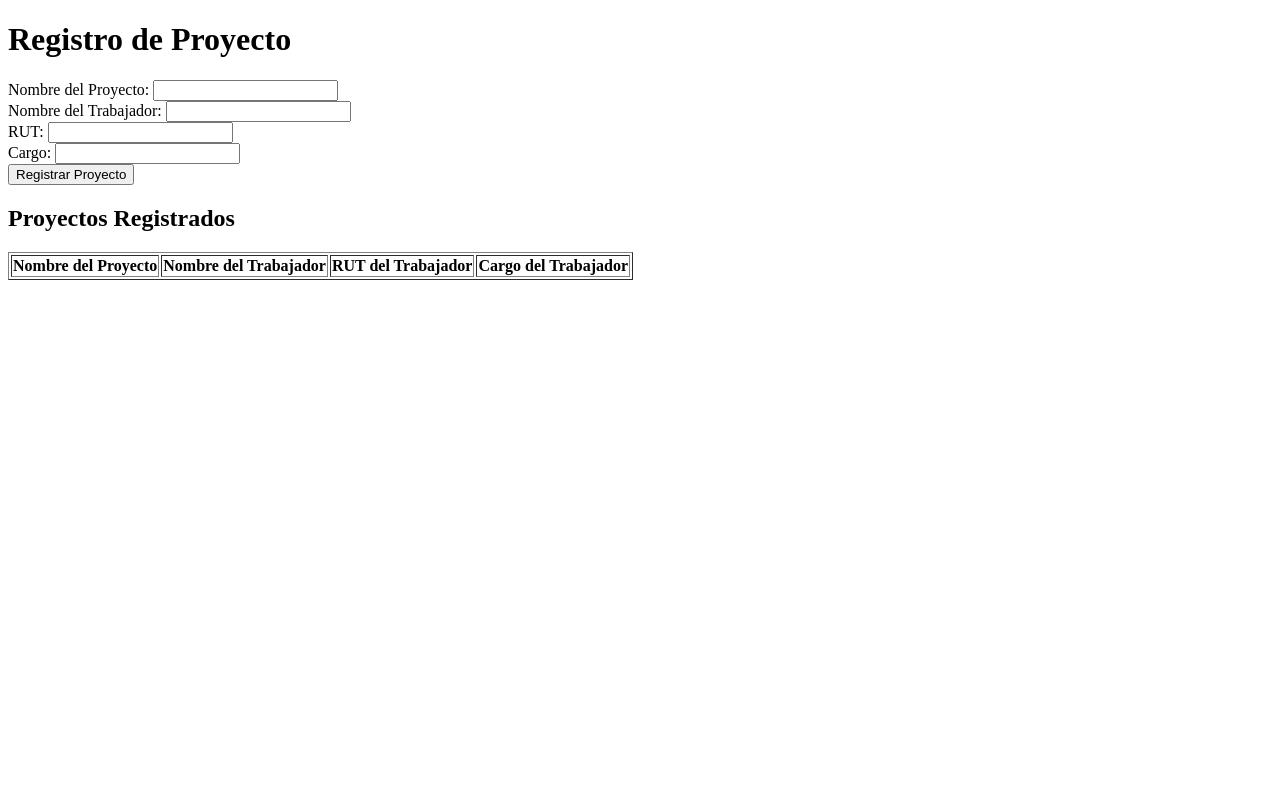
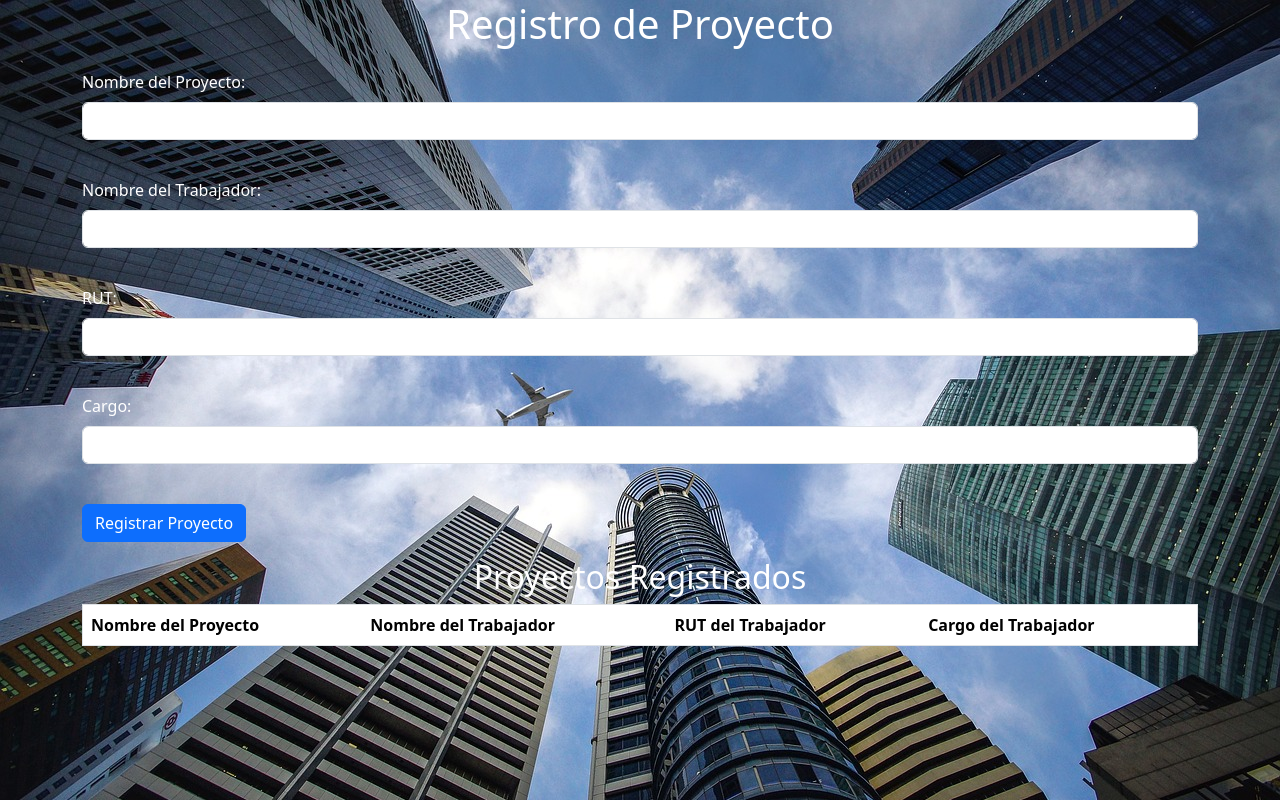
Before and after one commit to walterpacheco/abp-ae1, a plain HTML site: page index.html in a window 1280 px wide. Drawn offline with nearby package versions, Linux system fonts and the light colour scheme.

Commit message:
se realizan ajustes visuales y se incorpora bootstrap v5.3

```diff
--- a/assets/css/style.css
+++ b/assets/css/style.css
@@ -0,0 +1,9 @@
+body{
+    background-image: url('/assets/img/skyscrapers-3184798_1280.jpg');
+}
+h1 , h2,label{
+    text-align: center;
+    margin-top: .875rem;
+    margin-bottom: .9375rem;
+    color: white !important;
+}
--- a/assets/js/main.js
+++ b/assets/js/main.js
@@ -1,18 +1,19 @@
-// main.js
+import { Trabajador } from './trabajador.js';
+import { Proyecto } from './proyecto.js';
 
 // Función para validar que un texto solo contenga letras y espacios
-function validarSoloLetras(texto) {
+export function validarSoloLetras(texto) {
     var regex = /^[a-zA-Z\s]+$/;
     return regex.test(texto);
 }
 
 // Función para validar que un RUT solo contenga números y la letra K
-function validarRut(rut) {
+export function validarRut(rut) {
     var regex = /^[0-9]+[kK]?$/;
     return regex.test(rut);
 }
 
-function registrarProyecto() {
+export function registrarProyecto() {
     var nombreProyecto = document.getElementById('nombreProyecto').value;
     var nombreTrabajador = document.getElementById('nombreTrabajador').value;
     var rutTrabajador = document.getElementById('rutTrabajador').value;
@@ -47,7 +48,7 @@ function registrarProyecto() {
     document.getElementById('formulario-proyecto').reset();
 }
 
-function agregarProyectoATabla(proyecto, trabajador) {
+export function agregarProyectoATabla(proyecto, trabajador) {
     var tabla = document.getElementById('tablaProyectos').getElementsByTagName('tbody')[0];
     var nuevaFila = tabla.insertRow();
 
@@ -58,8 +59,8 @@ function agregarProyectoATabla(proyecto, trabajador) {
 
     celdaProyecto.innerHTML = proyecto.getNombreProyecto(); // Asegúrate de que esta línea llame al método correctamente
     celdaTrabajador.innerHTML = trabajador.getNombre();
-    celdaRut.innerHTML = trabajador.rut;
-    celdaCargo.innerHTML = trabajador.cargo;
+    celdaRut.innerHTML = trabajador.getRut();
+    celdaCargo.innerHTML = trabajador.getCargo();
 }
 
 document.addEventListener('DOMContentLoaded', () => {
--- a/assets/js/proyecto.js
+++ b/assets/js/proyecto.js
@@ -1,7 +1,6 @@
-// proyecto.js
 
 // Función constructora para Proyecto
-function Proyecto(nombreProyecto, trabajadores) {
+export function Proyecto(nombreProyecto, trabajadores) {
     this.nombreProyecto = nombreProyecto;
     this.trabajadores = trabajadores || []; // Array de Trabajadores
 }
--- a/assets/js/trabajador.js
+++ b/assets/js/trabajador.js
@@ -1,7 +1,6 @@
-// trabajador.js
 
 // Función constructora para Trabajador
-function Trabajador(nombre, rut, cargo) {
+export function Trabajador(nombre, rut, cargo) {
     this.nombre = nombre;
     this.rut = rut;
     this.cargo = cargo;
--- a/index.html
+++ b/index.html
@@ -1,25 +1,32 @@
 <!DOCTYPE html>
 <html lang="es">
+
 <head>
-    <meta charset="UTF-8">
+    <meta charset="utf-8">
+    <meta name="viewport" content="width=device-width, initial-scale=1">
+    <link rel="stylesheet" href="/assets/css/style.css">
+    <link href="https://cdn.jsdelivr.net/npm/bootstrap@5.3.3/dist/css/bootstrap.min.css" rel="stylesheet"
+        integrity="sha384-QWTKZyjpPEjISv5WaRU9OFeRpok6YctnYmDr5pNlyT2bRjXh0JMhjY6hW+ALEwIH" crossorigin="anonymous">
     <title>Gestión de Proyectos</title>
 </head>
+
 <body>
+
+    <div class="container">
         <h1>Registro de Proyecto</h1>
         <form id="formulario-proyecto">
-        <label>Nombre del Proyecto:</label>
-        <input type="text" id="nombreProyecto"><br>
-        <label>Nombre del Trabajador:</label>
-        <input type="text" id="nombreTrabajador"><br>
-        <label>RUT:</label>
-        <input type="text" id="rutTrabajador"><br>
-        <label>Cargo:</label>
-        <input type="text" id="cargoTrabajador"><br>
-        <button type="button" onclick="registrarProyecto()">Registrar Proyecto</button>
+            <label class="form-label">Nombre del Proyecto:</label>
+            <input class="form-control" type="text" id="nombreProyecto"><br>
+            <label class="form-label">Nombre del Trabajador:</label>
+            <input class="form-control" type="text" id="nombreTrabajador"><br>
+            <label class="form-label">RUT:</label>
+            <input class="form-control" type="text" id="rutTrabajador"><br>
+            <label class="form-label">Cargo:</label>
+            <input class="form-control" type="text" id="cargoTrabajador"><br>
+            <button class="btn btn-primary mt-3" type="button" onclick="registrarProyecto()">Registrar Proyecto</button>
         </form>
-
-    <h2>Proyectos Registrados</h2>
-    <table border="1" id="tablaProyectos">
+        <h2 class="mt-3">Proyectos Registrados</h2>
+        <table class="table" border="1" id="tablaProyectos">
             <thead>
                 <tr>
                     <th>Nombre del Proyecto</th>
@@ -32,9 +39,16 @@
                 <!-- Las filas se agregarán aquí dinámicamente -->
             </tbody>
         </table>
-    <!-- Incluir los scripts en el orden correcto -->
-    <script src="/assets/js/trabajador.js"></script>
-    <script src="/assets/js/proyecto.js"></script>
-    <script src="/assets/js/main.js"></script>
+    </div>
+
+    <script type="module">
+        import { registrarProyecto } from './assets/js/main.js';
+        window.registrarProyecto = registrarProyecto;
+    </script>
+
+    <script src="https://cdn.jsdelivr.net/npm/bootstrap@5.3.3/dist/js/bootstrap.bundle.min.js"
+        integrity="sha384-YvpcrYf0tY3lHB60NNkmXc5s9fDVZLESaAA55NDzOxhy9GkcIdslK1eN7N6jIeHz"
+        crossorigin="anonymous"></script>
 </body>
+
 </html>
```
Also changed, not shown: assets/img/skyscrapers-3184798_1280.jpg (added). Lines whose indentation alone changed are shown as unchanged.
